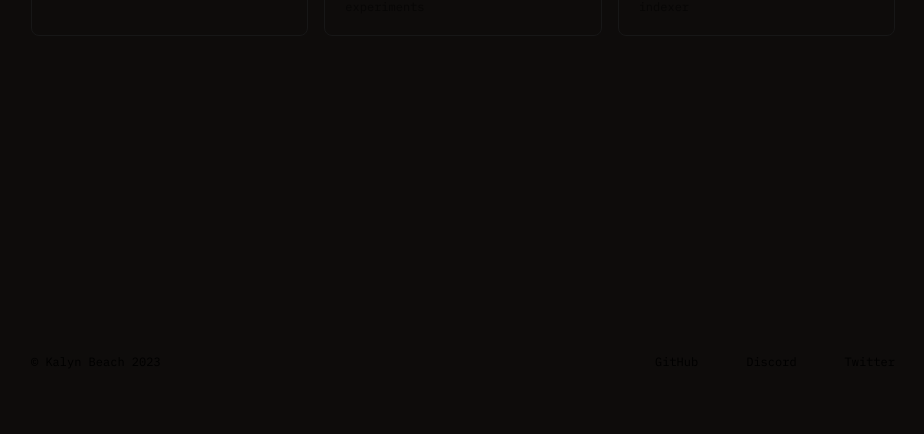
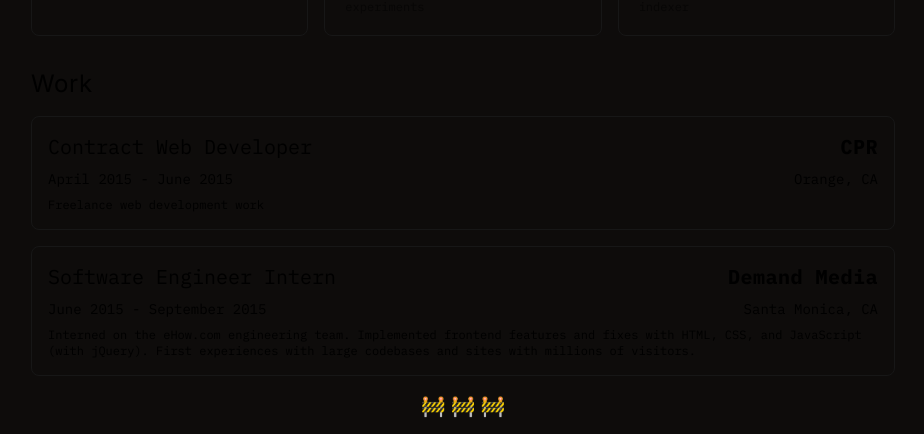
Before and after one commit to kalynbeach/kalynbeach-xyz, a Next.js app: page /code in a window 1280 px wide. Shown: the part 366-800 px from the top of the page, without its empty margins (177-1101 px from the left). Built offline with nearby package versions, Linux system fonts and the light colour scheme.

Commit message:
start building Code page work section

```diff
--- a/src/app/code/page.tsx
+++ b/src/app/code/page.tsx
@@ -1,4 +1,6 @@
 import Card from '@/ui/Card'
+
+// TODO: Refactor data sources and data fetching
 
 const projects = [
   {
@@ -18,6 +20,25 @@ const projects = [
   }
 ]
 
+const work = [
+  {
+    company: 'CPR',
+    location: 'Orange, CA',
+    title: 'Contract Web Developer',
+    startDate: 'April 2015',
+    endDate: 'June 2015',
+    description: 'Freelance web development work'
+  },
+  {
+    company: 'Demand Media',
+    location: 'Santa Monica, CA',
+    title: 'Software Engineer Intern',
+    startDate: 'June 2015',
+    endDate: 'September 2015',
+    description: 'Interned on the eHow.com engineering team. Implemented frontend features and fixes with HTML, CSS, and JavaScript (with jQuery). First experiences with large codebases and sites with millions of visitors.'
+  },
+]
+
 export default function Code() {
   return (
     <div>
@@ -27,15 +48,41 @@ export default function Code() {
       <section className='mb-8'>
         <h2 className='mb-4 text-2xl font-heading tracking-wide'>Projects</h2>
         <div className='grid lg:grid-cols-3 gap-4'>
-          {projects.map((project, i) => <Card key={i} {...project} />)}
+          {
+            projects.map((project, i) => <Card key={i} {...project} />)
+          }
         </div>
       </section>
 
       {/* Work (Experience) */}
-      {/* <section className='mb-8'>
+      <section className='mb-8'>
         <h2 className='mb-4 text-2xl font-heading tracking-wide'>Work</h2>
-        <p className='text-xl'>🚧</p>
-      </section> */}
+        <div className='flex flex-col gap-4'>
+          {
+            work.map((job, i) => (
+              <div key={i} className='p-4 flex flex-col justify-between gap-2 font-mono border border-neutral-900 rounded-lg'>
+                {/* Job Heading */}
+                <div className='flex flex-row justify-between items-center'>
+                  <h3 className='text-xl'>{job.title}</h3>
+                  <h4 className='text-xl font-bold tracking-wide'>{job.company}</h4>
+                  {/* <span className='text-sm'>{job.startDate} - {job.endDate}</span> */}
+                </div>
+                {/* Job Info */}
+                <div className=''>
+                  <div className='flex flex-row justify-between items-center'>
+                    {/* <h4 className='text-lg font-bold tracking-wide'>{job.company}</h4> */}
+                    <span className='text-sm'>{job.startDate} - {job.endDate}</span>
+                    <span className='text-sm'>{job.location}</span>
+                  </div>
+                </div>
+                {/* Job Description */}
+                <p className='text-xs font-mono'>{job.description}</p>
+              </div>
+            ))
+          }
+        </div>
+        <p className='my-4 text-xl text-center'>🚧 🚧 🚧</p>
+      </section>
 
       {/* Links */}
       {/* - Resume (PDF) */}
```
